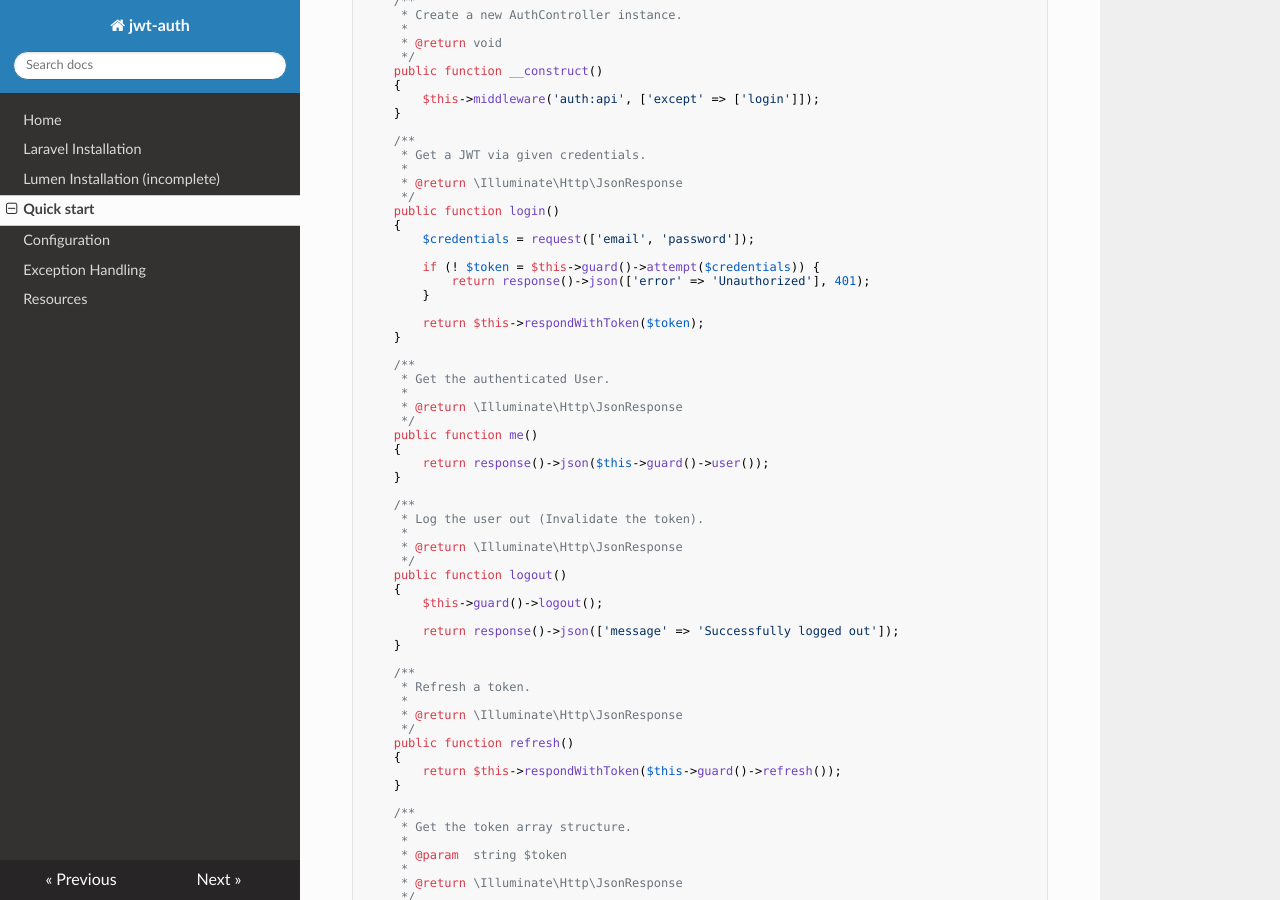
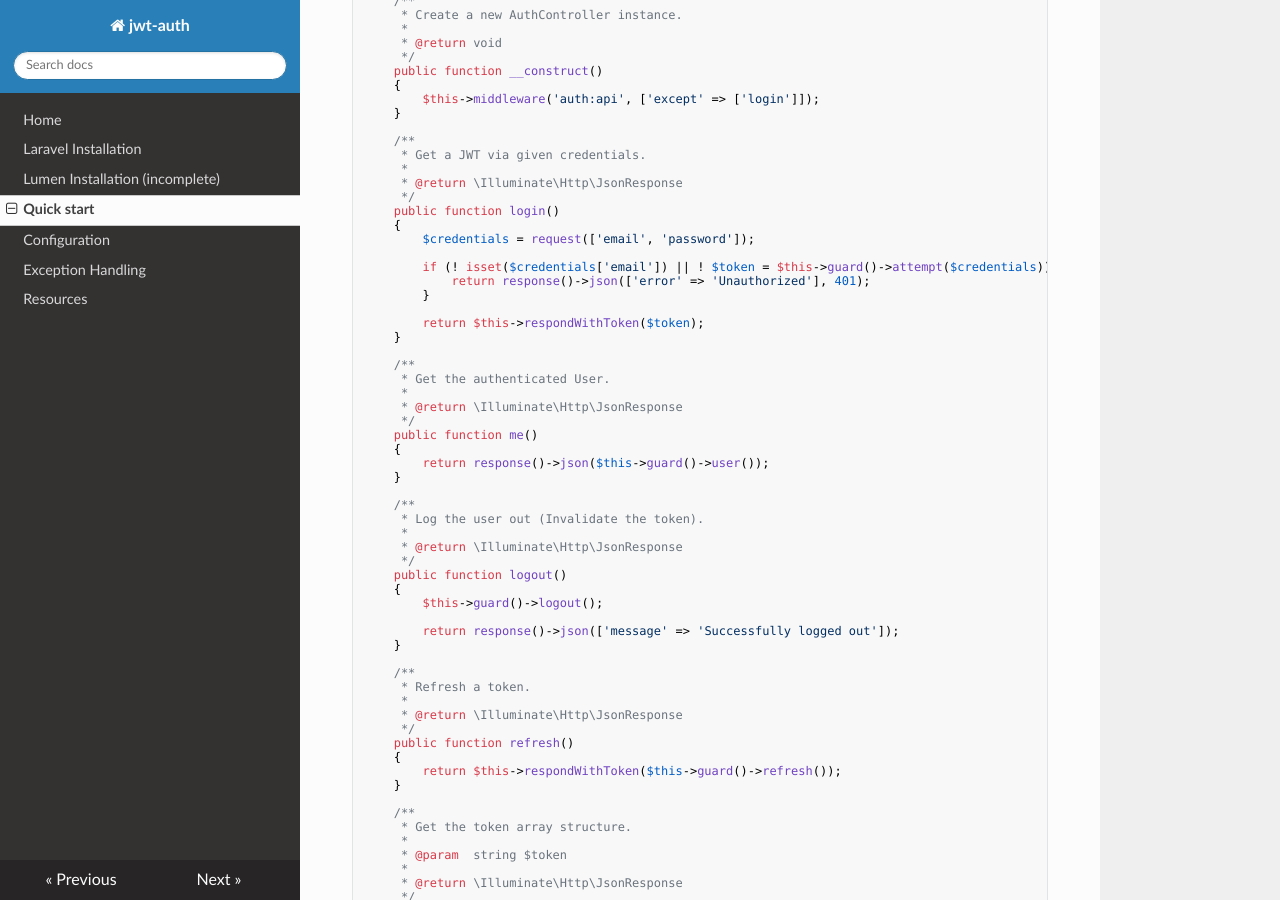
Before and after one commit to tymondesigns/jwt-auth, an MkDocs documentation site: the page built from docs/quick-start.md, in a window 1280 px wide and 900 px high, scrolled down 2146 px. Built offline with MkDocs 1.6.1, drawn with Linux system fonts in a browser that asks for light colours; nearby versions of some CDN libraries; old or Windows-style settings are respelled for this version of MkDocs.

```diff
--- a/docs/quick-start.md
+++ b/docs/quick-start.md
@@ -135,7 +135,7 @@ class AuthController extends Controller
     {
         $credentials = request(['email', 'password']);
 
-        if (! $token = $this->guard()->attempt($credentials)) {
+        if (! isset($credentials['email']) || ! $token = $this->guard()->attempt($credentials)) {
             return response()->json(['error' => 'Unauthorized'], 401);
         }
 
```
